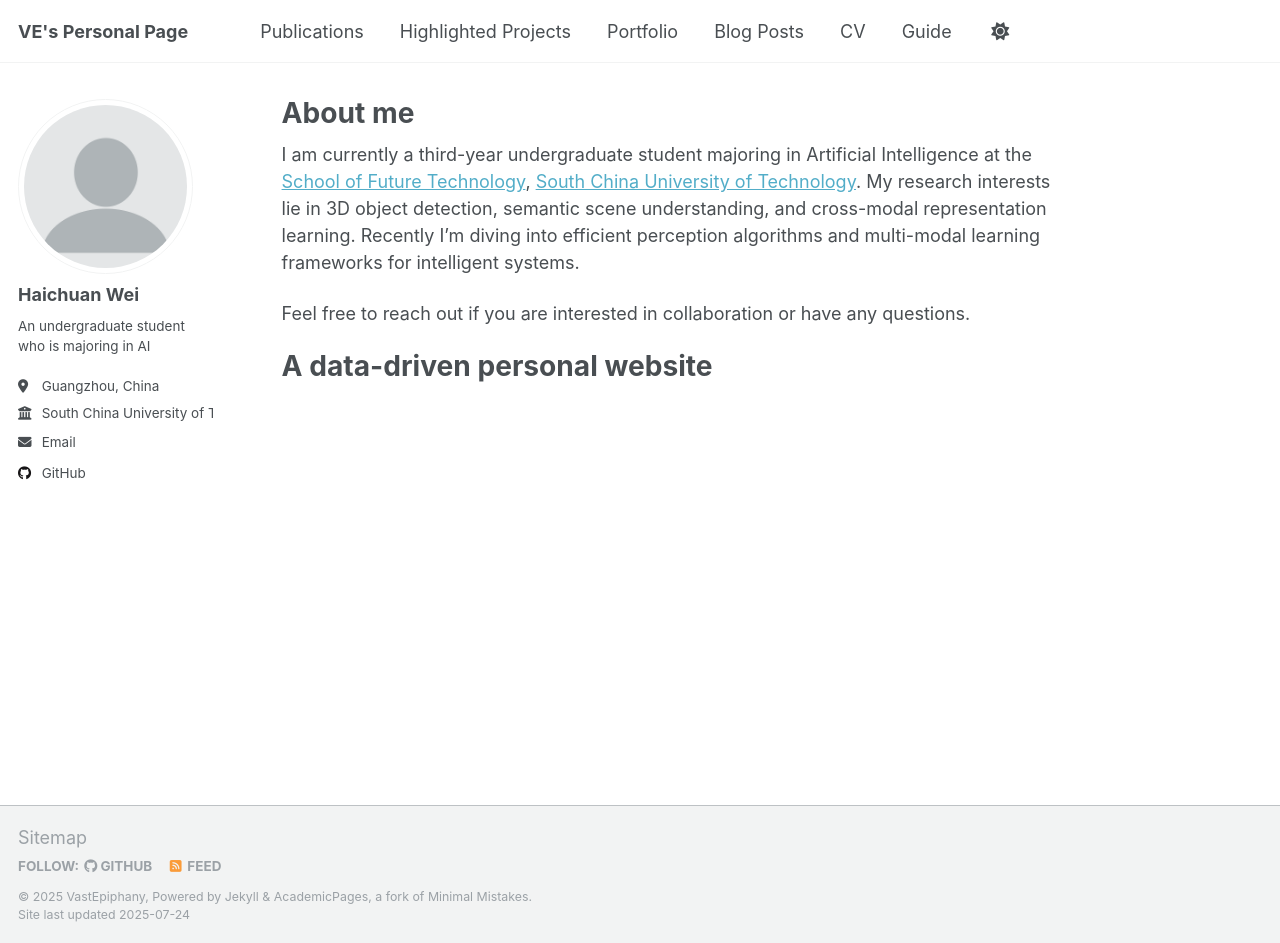
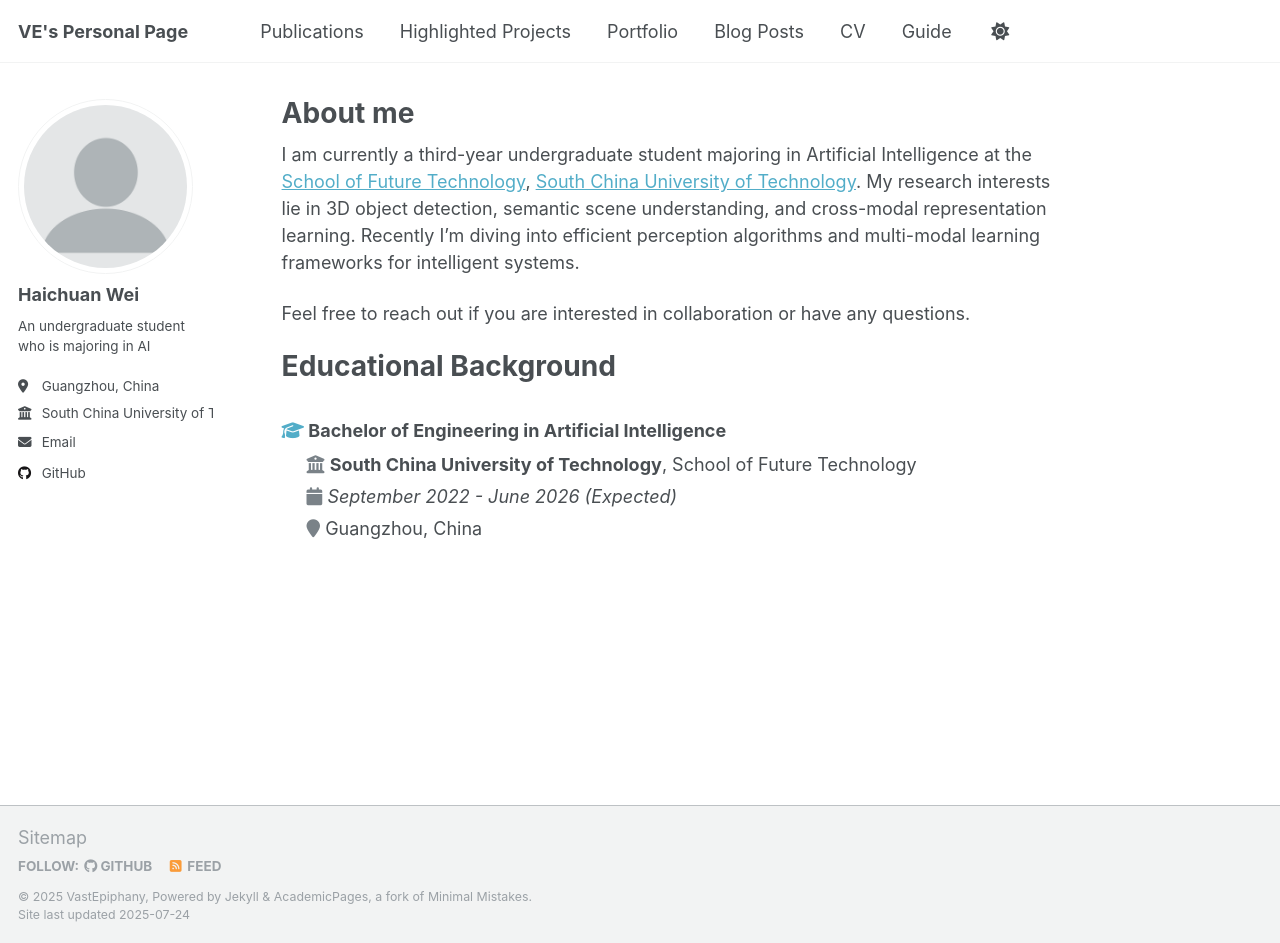
Before and after one commit to VastEpiphany/VastEpiphany.github.io, a Jekyll site: the page built from _pages/about.md, in a window 1280 px wide and 943 px high. Built offline with Jekyll 4.4.1, drawn with Linux system fonts in a browser that asks for light colours; a script that is not in the unit is left out.

Commit message:
main page update

```diff
--- a/_pages/about.md
+++ b/_pages/about.md
@@ -11,5 +11,25 @@ I am currently a third-year undergraduate student majoring in Artificial Intelli
 
 Feel free to reach out if you are interested in collaboration or have any questions.
 
-A data-driven personal website
+
+Educational Background
 ======
+
+<div style="margin-bottom: 20px;">
+  <h3 style="margin-bottom: 10px;">
+    <i class="fa fa-graduation-cap" aria-hidden="true" style="color: #52adc8;"></i>
+    Bachelor of Engineering in Artificial Intelligence
+  </h3>
+  <p style="margin-left: 25px; margin-bottom: 5px;">
+    <i class="fa fa-university" aria-hidden="true" style="color: #7a8288;"></i>
+    <strong>South China University of Technology</strong>, School of Future Technology
+  </p>
+  <p style="margin-left: 25px; margin-bottom: 5px;">
+    <i class="fa fa-calendar" aria-hidden="true" style="color: #7a8288;"></i>
+    <em>September 2022 - June 2026 (Expected)</em>
+  </p>
+  <p style="margin-left: 25px; margin-bottom: 10px;">
+    <i class="fa fa-map-marker" aria-hidden="true" style="color: #7a8288;"></i>
+    Guangzhou, China
+  </p>
+</div>
--- a/_pages/highlighted-projects.html
+++ b/_pages/highlighted-projects.html
@@ -5,7 +5,7 @@ permalink: /highlighted-projects/
 author_profile: true
 ---
 
-<p>Here are some of my highlighted projects and talks.</p>
+<p>Here are some of my highlighted projects which showcase my skills and interests during the undergraduate studies.</p>
 
 {% for post in site.highlighted-projects reversed %}
   {% include archive-single.html %}
```
